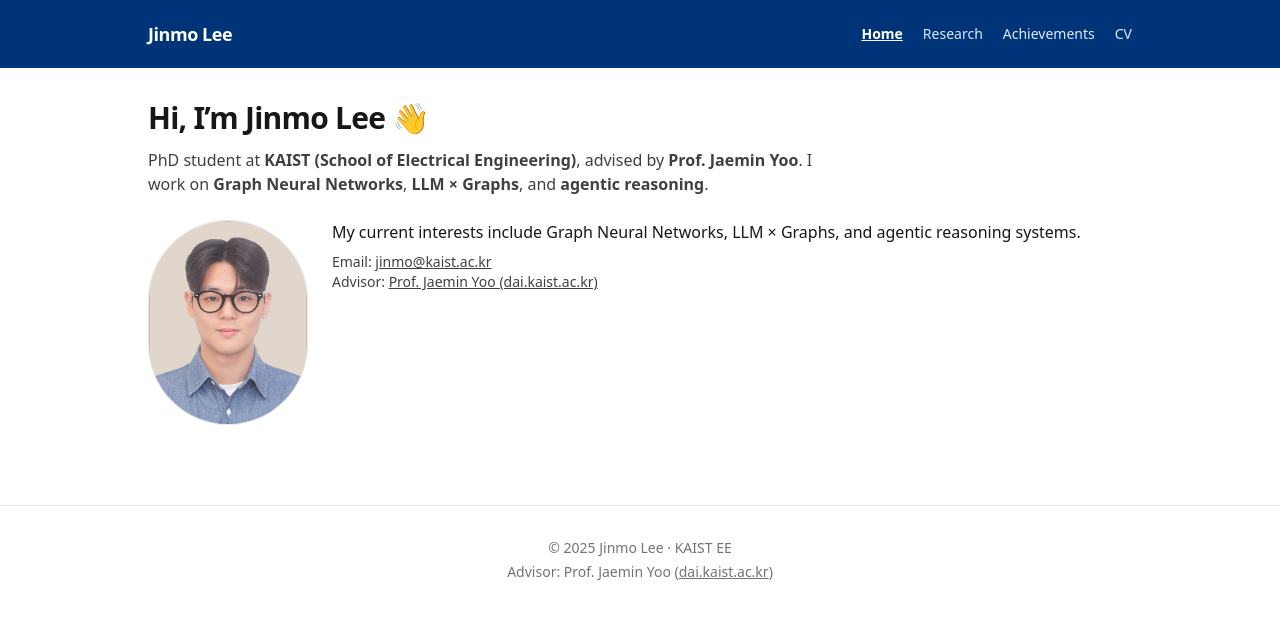
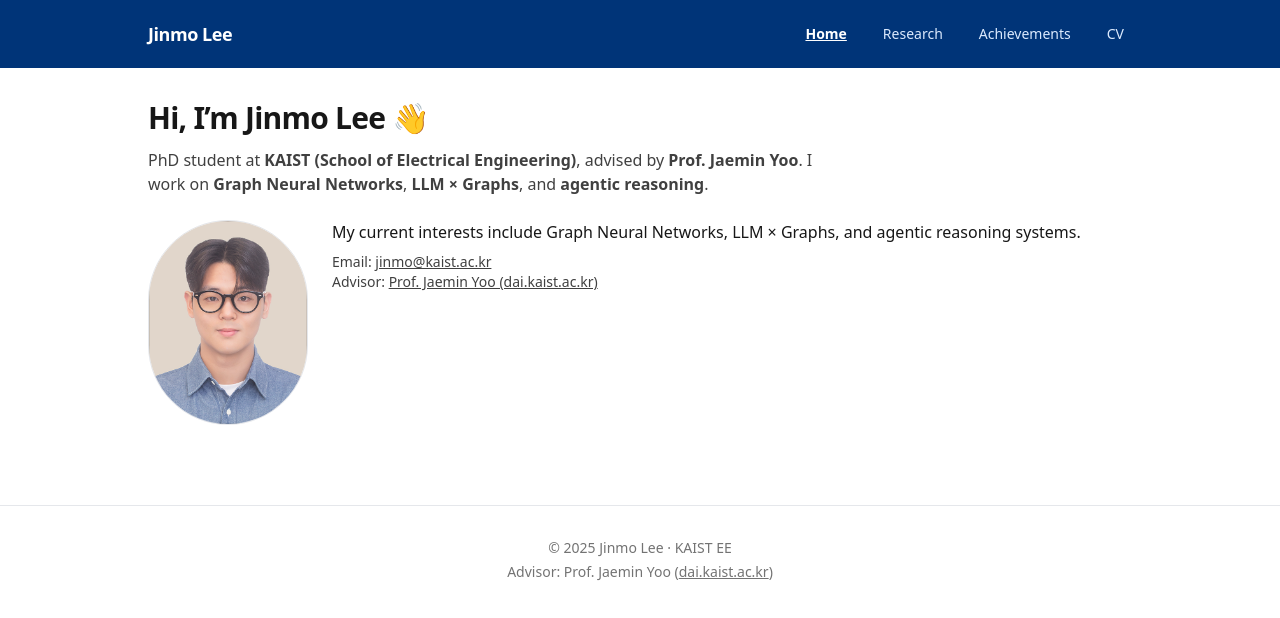
Before and after one commit to morcellinus/morcellinus.github.io, a Next.js app: page / in a window 1280 px wide. Shown: the top 618 px of the page. Built offline with nearby package versions, Linux system fonts and the light colour scheme.

Commit message:
fix: minor color changes

```diff
--- a/app/globals.css
+++ b/app/globals.css
@@ -9,3 +9,21 @@ body { @apply bg-white text-neutral-900 antialiased; }
 .container { @apply max-w-5xl mx-auto px-5; }
 .section-title { @apply text-2xl font-semibold; }
 .muted { @apply text-sm text-neutral-500; }
+
+nav a {
+  text-decoration: none;
+  font-weight: normal;
+  transition: color 0.3s ease, text-decoration 0.3s ease, font-weight 0.3s ease;
+}
+
+nav a:hover {
+  color: #ffffff !important;
+  text-decoration: underline;
+  font-weight: bold;
+}
+
+nav a.active {
+  color: #ffffff !important;
+  font-weight: bold;
+  text-decoration: underline;
+}
--- a/components/NavBar.tsx
+++ b/components/NavBar.tsx
@@ -19,7 +19,7 @@ export function NavBar() {
           <Link
             key={t.href}
             href={t.href}
-            className={`transition duration-200 ${
+            className={`px-2 py-1 rounded transition duration-200 ${
               active ? "font-semibold underline text-white" : "text-blue-100"
             } hover:text-white hover:underline`}
           >
```
